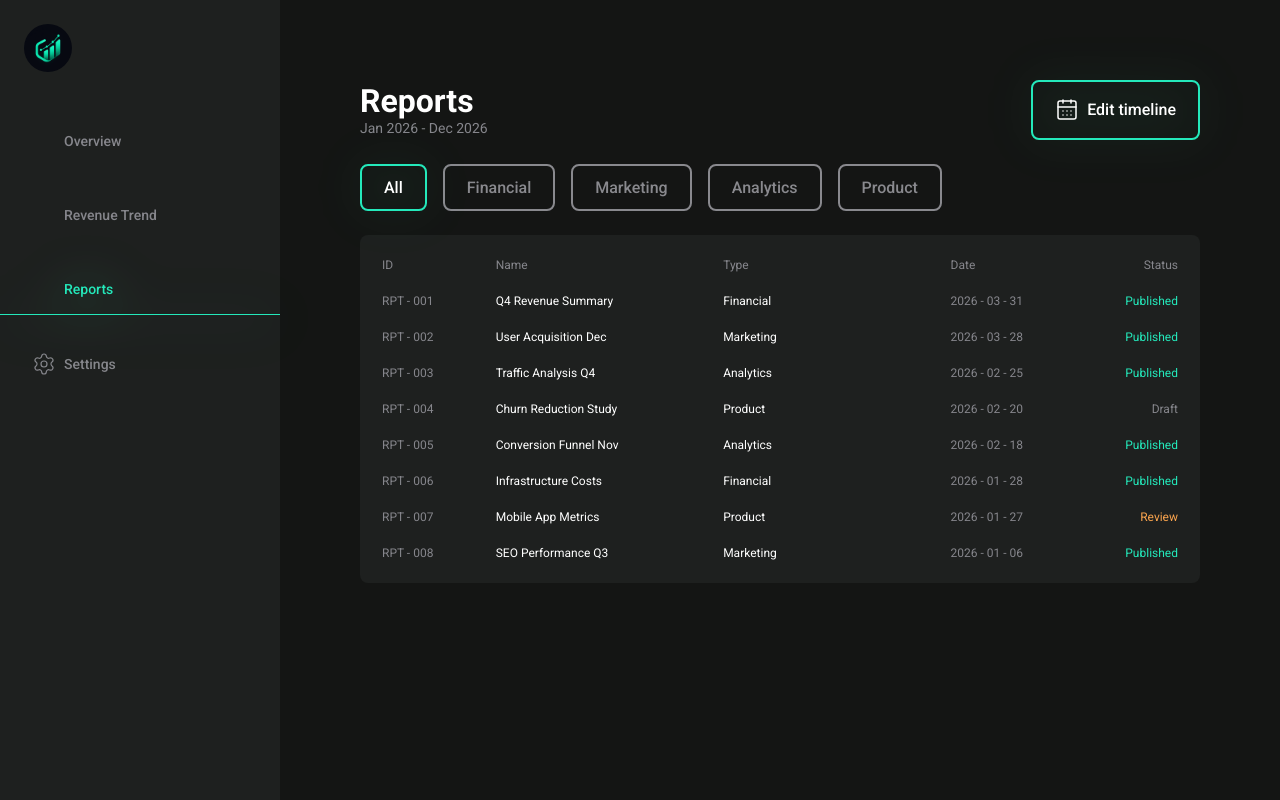
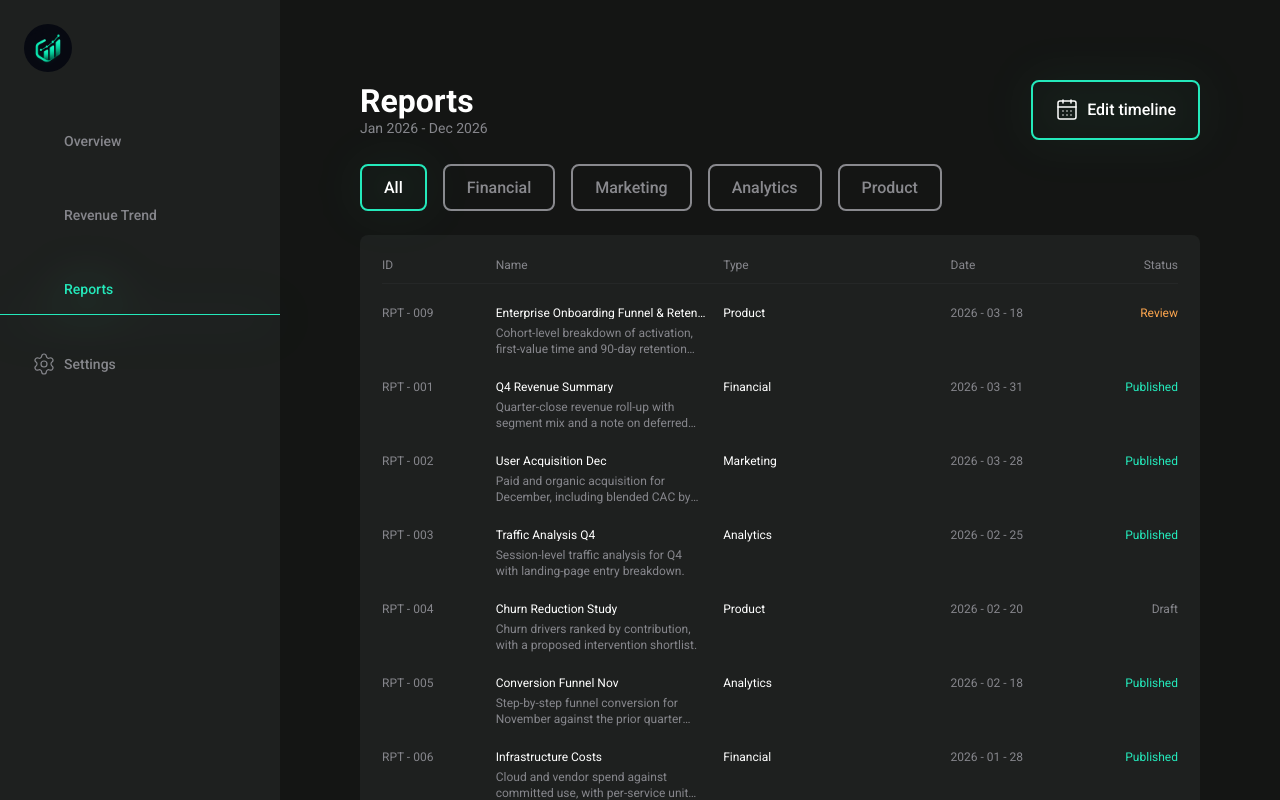
Before and after one commit to lbirts/Revenu, a React (Vite) app: page /reports in a window 1280 px wide. Built offline with nearby package versions, Linux system fonts and the light colour scheme; some icons are missing.

Commit message:
adding defects

```diff
--- a/src/App.tsx
+++ b/src/App.tsx
@@ -1,15 +1,16 @@
-import { useEffect, useState } from "react";
-import { Routes, Route } from "react-router-dom";
+import { ArrowUp } from "lucide-react";
+import { useEffect, useRef, useState } from "react";
+import { Route, Routes } from "react-router-dom";
 import { Toaster } from "sonner";
-import Sidebar from "./components/Sidebar";
 import DatePickerModal from "./components/DatePickerModal";
 import HomeSkeleton, {
   BoneTheme,
   SidebarSkeleton,
 } from "./components/HomeSkeleton";
+import Sidebar from "./components/Sidebar";
 import Home from "./pages/Home";
+import Reports from "./pages/Reports";
 import RevenueTrend from "./pages/RevenueTrend";
-import Reports from "./pages/Reports";
 import Settings from "./pages/Settings";
 import { DEFAULT_TIMELINE } from "./timeline";
 
@@ -23,6 +24,9 @@ export default function App() {
   const [booted, setBooted] = useState(bootedOnce);
   const [pickerOpen, setPickerOpen] = useState(false);
   const [timeline, setTimeline] = useState(DEFAULT_TIMELINE);
+  const [collapsed, setCollapsed] = useState(false);
+  const [scrolled, setScrolled] = useState(false);
+  const mainRef = useRef<HTMLElement>(null);
 
   useEffect(() => {
     if (booted) return;
@@ -50,11 +54,24 @@ export default function App() {
 
   return (
     <div className="flex h-screen overflow-hidden">
-      <Sidebar />
+      <Sidebar collapsed={collapsed} onToggle={() => setCollapsed((c) => !c)} />
       <main
         data-testid="main"
+        ref={mainRef}
+        onScroll={(e) => setScrolled(e.currentTarget.scrollTop > 240)}
         className="relative min-w-0 flex-1 overflow-auto bg-bg"
       >
+        {scrolled && (
+          <button
+            type="button"
+            data-testid="scroll-top"
+            aria-label="Back to top"
+            onClick={() => mainRef.current?.scrollTo({ top: 0 })}
+            className="fixed right-10 bottom-10 z-20 flex h-11 w-11 cursor-pointer items-center justify-center rounded-full border border-accent-hairline bg-panel text-muted transition-colors duration-300 ease-(--ease-app) hover:text-ink"
+          >
+            <ArrowUp size={18} strokeWidth={1.5} />
+          </button>
+        )}
         <Routes>
           <Route
             path="/"
@@ -68,7 +85,9 @@ export default function App() {
           />
           <Route
             path="/reports"
-            element={<Reports onEditTimeline={openPicker} timeline={timeline} />}
+            element={
+              <Reports onEditTimeline={openPicker} timeline={timeline} />
+            }
           />
           <Route path="/settings" element={<Settings />} />
         </Routes>
@@ -79,8 +98,10 @@ export default function App() {
         onSave={setTimeline}
         onClose={() => setPickerOpen(false)}
       />
-      {/* toast anchor: 80px into the content area, 62px from the bottom (design) */}
-      <Toaster position="bottom-left" offset={{ bottom: 62, left: 360 }} />
+      <Toaster
+        position="bottom-left"
+        offset={{ bottom: 62, left: (collapsed ? 88 : 280) + 80 }}
+      />
     </div>
   );
 }
--- a/src/components/DatePickerModal.tsx
+++ b/src/components/DatePickerModal.tsx
@@ -43,7 +43,7 @@ export default function DatePickerModal({
       <DialogContent
         data-testid="date-picker"
         showCloseButton={false}
-        overlayClassName="z-40 bg-[rgba(30,32,31,0.7)] backdrop-blur-[20px] supports-backdrop-filter:backdrop-blur-[20px]"
+        overlayClassName="scrim z-40"
         className="top-38.5 right-20 left-auto z-50 flex h-174 max-h-[calc(100vh-174px)] w-90 max-w-none translate-x-0 translate-y-0 flex-col gap-0 rounded-lg border border-accent-hairline bg-panel-2 p-0 ring-0 sm:max-w-none"
       >
         <DialogTitle className="sr-only">Edit timeline</DialogTitle>
@@ -76,11 +76,11 @@ export default function DatePickerModal({
         </div>
         <div className="mt-3 border-b border-m3-divider" />
 
-        {/* weekday header (single sticky row, as in the design) */}
-        <div className="flex px-3">
+        <div data-testid="weekday-header" className="flex px-3">
           {WEEK.map((w, i) => (
             <div
               key={i}
+              data-testid={`weekday-${i}`}
               className="flex h-12 w-12 items-center justify-center text-base tracking-[0.5px] text-muted-2"
             >
               {w}
@@ -89,7 +89,10 @@ export default function DatePickerModal({
         </div>
 
         {/* months */}
-        <div className="no-scrollbar flex-1 overflow-y-auto pb-2">
+        <div
+          data-testid="month-list"
+          className="no-scrollbar flex-1 overflow-y-auto overscroll-contain pb-2"
+        >
           <Calendar
             mode="range"
             selected={draft}
--- a/src/components/GlowButton.tsx
+++ b/src/components/GlowButton.tsx
@@ -28,7 +28,7 @@ export default function GlowButton({
         "transition-[background-color,border-color,filter,color] duration-300 ease-(--ease-app)",
         disabled
           ? "cursor-default border-muted-2 text-muted-2"
-          : "cursor-pointer border-accent text-ink drop-shadow-[0_0_24px_rgba(44,197,131,0.48)] hover:bg-accent-press",
+          : "cursor-pointer border-accent text-ink drop-shadow-[0_0_24px_rgba(44,197,131,0.48)] hover:bg-[oklch(from_var(--color-accent)_calc(l_-_0.28)_c_h)]",
         className,
       ].join(" ")}
     >
--- a/src/components/Page.tsx
+++ b/src/components/Page.tsx
@@ -5,7 +5,7 @@ export default function Page({ children }: { children: ReactNode }) {
     <div data-testid="page" className="p-20">
       <div
         data-testid="page-content"
-        className="flex w-full min-w-0 flex-col gap-6"
+        className="boot-rise flex w-full min-w-0 flex-col gap-6"
       >
         {children}
       </div>
--- a/src/components/Sidebar.tsx
+++ b/src/components/Sidebar.tsx
@@ -1,5 +1,4 @@
 import { slug } from "@/lib/utils";
-import { useState } from "react";
 import { NavLink } from "react-router-dom";
 import logo from "../assets/logo.png";
 import {
@@ -17,9 +16,13 @@ const items = [
   { to: "/settings", label: "Settings", Icon: GearIcon },
 ];
 
-export default function Sidebar() {
-  const [collapsed, setCollapsed] = useState(false);
-
+export default function Sidebar({
+  collapsed,
+  onToggle,
+}: {
+  collapsed: boolean;
+  onToggle: () => void;
+}) {
   return (
     <aside
       data-testid="sidebar"
@@ -45,7 +48,7 @@ export default function Sidebar() {
         )}
         <button
           type="button"
-          onClick={() => setCollapsed((c) => !c)}
+          onClick={onToggle}
           data-testid="sidebar-toggle"
           aria-label={collapsed ? "Expand sidebar" : "Collapse sidebar"}
           className="flex h-11 w-11 cursor-pointer items-center justify-center text-muted transition-colors duration-300 ease-(--ease-app) hover:text-ink"
@@ -66,7 +69,7 @@ export default function Sidebar() {
               [
                 "flex items-center gap-2 overflow-hidden whitespace-nowrap px-8 transition-colors duration-300 ease-(--ease-app)",
                 isActive
-                  ? "h-12.75 border-b border-accent text-accent drop-shadow-[0_4px_25px_rgba(44,197,131,0.8)]"
+                  ? "h-12.75 border-b border-accent text-accent drop-shadow-[0_4px_25px_rgb(44_197_131_/_var(--nav-glow))] [--nav-glow:0.8]"
                   : "h-12.5 text-muted hover:text-ink",
               ].join(" ")
             }
--- a/src/components/StatCard.tsx
+++ b/src/components/StatCard.tsx
@@ -1,4 +1,5 @@
 import { slug } from "@/lib/utils";
+import type { CSSProperties } from "react";
 import { DeltaArrowIcon } from "../icons";
 
 export default function StatCard({
@@ -14,11 +15,11 @@ export default function StatCard({
   up: boolean;
   positive: boolean;
 }) {
-  const color = positive ? "text-accent" : "text-negative";
   const id = slug(label);
   return (
     <div
       data-testid={`stat-card-${id}`}
+      style={{ "--tone": positive ? "up" : "down" } as CSSProperties}
       className="flex h-35.75 grow basis-0 flex-col gap-1 rounded-lg bg-panel p-6"
     >
       <p
@@ -35,7 +36,7 @@ export default function StatCard({
       </p>
       <div
         data-testid={`stat-card-${id}-delta`}
-        className={`flex h-6 items-center ${color}`}
+        className="stat-delta flex h-6 items-center text-accent"
       >
         <DeltaArrowIcon down={!up} />
         <span className="text-sm leading-none">{delta}</span>
--- a/src/components/Toggle.tsx
+++ b/src/components/Toggle.tsx
@@ -15,7 +15,7 @@ export default function Toggle({
       onCheckedChange={onChange}
       data-testid={testId}
       className={[
-        "h-5.5 w-10.5 shrink-0 cursor-pointer rounded-[20px] p-0.5 outline-none",
+        "notif-switch h-5.5 w-10.5 shrink-0 cursor-pointer rounded-[20px] p-0.5 outline-none",
         "transition-colors duration-300 ease-(--ease-app)",
         "focus-visible:ring-2 focus-visible:ring-accent/50",
         on ? "bg-accent" : "bg-muted",
--- a/src/data.ts
+++ b/src/data.ts
@@ -197,12 +197,23 @@ export type ReportStatus = "Published" | "Draft" | "Review";
 export const reports: {
   id: string;
   name: string;
+  summary: string;
   type: Exclude<ReportType, "All">;
   date: string;
   status: ReportStatus;
 }[] = [
   {
+    id: "RPT - 009",
+    name: "Enterprise Onboarding Funnel & Retention Deep-Dive Q1",
+    summary:
+      "Cohort-level breakdown of activation, first-value time and 90-day retention across the enterprise segment, with a companion read on how seat expansion tracks against contracted minimums for accounts onboarded since January.",
+    type: "Product",
+    date: "2026 - 03 - 18",
+    status: "Review",
+  },
+  {
     id: "RPT - 001",
+    summary: "Quarter-close revenue roll-up with segment mix and a note on deferred recognition.",
     name: "Q4 Revenue Summary",
     type: "Financial",
     date: "2026 - 03 - 31",
@@ -210,6 +221,7 @@ export const reports: {
   },
   {
     id: "RPT - 002",
+    summary: "Paid and organic acquisition for December, including blended CAC by channel.",
     name: "User Acquisition Dec",
     type: "Marketing",
     date: "2026 - 03 - 28",
@@ -217,6 +229,7 @@ export const reports: {
   },
   {
     id: "RPT - 003",
+    summary: "Session-level traffic analysis for Q4 with landing-page entry breakdown.",
     name: "Traffic Analysis Q4",
     type: "Analytics",
     date: "2026 - 02 - 25",
@@ -224,6 +237,7 @@ export const reports: {
   },
   {
     id: "RPT - 004",
+    summary: "Churn drivers ranked by contribution, with a proposed intervention shortlist.",
     name: "Churn Reduction Study",
     type: "Product",
     date: "2026 - 02 - 20",
@@ -231,6 +245,7 @@ export const reports: {
   },
   {
     id: "RPT - 005",
+    summary: "Step-by-step funnel conversion for November against the prior quarter baseline.",
     name: "Conversion Funnel Nov",
     type: "Analytics",
     date: "2026 - 02 - 18",
@@ -238,6 +253,7 @@ export const reports: {
   },
   {
     id: "RPT - 006",
+    summary: "Cloud and vendor spend against committed use, with per-service unit costs.",
     name: "Infrastructure Costs",
     type: "Financial",
     date: "2026 - 01 - 28",
@@ -245,6 +261,7 @@ export const reports: {
   },
   {
     id: "RPT - 007",
+    summary: "Mobile engagement, crash-free sessions and release-over-release adoption.",
     name: "Mobile App Metrics",
     type: "Product",
     date: "2026 - 01 - 27",
@@ -252,9 +269,66 @@ export const reports: {
   },
   {
     id: "RPT - 008",
+    summary: "Organic visibility and ranking movement for the Q3 keyword set.",
     name: "SEO Performance Q3",
     type: "Marketing",
     date: "2026 - 01 - 06",
+    status: "Published",
+  },
+  {
+    id: "RPT - 010",
+    summary: "Net revenue retention by cohort with expansion and contraction split out.",
+    name: "Net Revenue Retention FY26",
+    type: "Financial",
+    date: "2026 - 03 - 12",
+    status: "Published",
+  },
+  {
+    id: "RPT - 011",
+    summary: "Lifecycle email performance with open, click and downstream activation rates.",
+    name: "Lifecycle Email Performance",
+    type: "Marketing",
+    date: "2026 - 03 - 04",
+    status: "Published",
+  },
+  {
+    id: "RPT - 012",
+    summary: "Search and filter usage across the dashboard, with abandoned-query analysis.",
+    name: "In-App Search Behaviour",
+    type: "Analytics",
+    date: "2026 - 02 - 27",
+    status: "Draft",
+  },
+  {
+    id: "RPT - 013",
+    summary: "Feature adoption curves for the Q1 release set, segmented by plan tier.",
+    name: "Q1 Feature Adoption",
+    type: "Product",
+    date: "2026 - 02 - 14",
+    status: "Published",
+  },
+  {
+    id: "RPT - 014",
+    summary: "Gross margin by product line with cost-to-serve allocated per account.",
+    name: "Gross Margin by Product Line",
+    type: "Financial",
+    date: "2026 - 02 - 06",
+    status: "Review",
+  },
+  {
+    id: "RPT - 015",
+    summary: "Attribution comparison across first-touch, last-touch and linear models.",
+    name: "Attribution Model Comparison",
+    type: "Marketing",
+    date: "2026 - 01 - 29",
+    status: "Published",
+  },
+  {
+    id: "RPT - 016",
+    summary: "Support ticket volume and resolution time mapped against release dates.",
+    name: "Support Load vs Releases",
+    type: "Product",
+    date: "2026 - 01 - 15",
     status: "Published",
   },
 ];
--- a/src/index.css
+++ b/src/index.css
@@ -3,12 +3,22 @@
 @import "shadcn/tailwind.css";
 @custom-variant dark (&:is(.dark *));
 
+:root {
+  color-scheme: dark;
+
+  --grey-panel: #1e201f;
+  --grey-panel-raised: #191b1a;
+
+  --surface-sunken: var(--grey-panel-raised);
+  --surface-raised: var(--grey-panel);
+}
+
 @theme {
   --font-sans: "Roboto", system-ui, -apple-system, sans-serif;
 
-  --color-bg: #141514; /* content background */
-  --color-panel: #1e201f; /* sidebar + cards */
-  --color-panel-2: #191b1a; /* modal + skeleton background */
+  --color-bg: #141514;
+  --color-panel: var(--surface-raised);
+  --color-panel-2: var(--surface-sunken);
   --color-ink: #ffffff;
   --color-muted: #86868c; /* secondary text */
   --color-muted-2: #89898e; /* disabled / placeholder */
@@ -28,7 +38,6 @@
   --color-accent-hairline: rgb(35 231 184 / 0.08); /* modal border */
 }
 
-/* 300ms ease-out on every hover transition */
 :root {
   --ease-app: cubic-bezier(0, 0, 0.58, 1);
   --shadow-glow-btn: 0 0 24px rgb(44 197 131 / 0.48); /* #2cc5837a */
@@ -84,17 +93,58 @@ body {
   -webkit-font-smoothing: antialiased;
 }
 
-/* sonner custom toasts: assert the resting transform (enter transition can stall) */
-[data-sonner-toast][data-mounted="true"][data-removed="false"] {
-  transform: var(--y);
-}
-
-/* Hide scrollbar inside the date-picker month list (design shows none) */
 .no-scrollbar {
   scrollbar-width: none;
 }
 .no-scrollbar::-webkit-scrollbar {
   display: none;
+}
+
+@container style(--tone: down) {
+  .stat-delta {
+    color: var(--color-negative);
+  }
+}
+
+@property --nav-glow {
+  syntax: "<number>";
+  inherits: true;
+  initial-value: 0;
+}
+
+@supports (backdrop-filter: blur(1px)) {
+  .scrim {
+    background: rgb(30 32 31 / 0.7);
+    backdrop-filter: blur(20px);
+  }
+}
+@supports not (backdrop-filter: blur(1px)) {
+  .scrim {
+    background: rgb(30 32 31 / 0.94);
+  }
+}
+
+.report-summary {
+  display: -webkit-box;
+  -webkit-line-clamp: 2;
+  -webkit-box-orient: vertical;
+  overflow: hidden;
+}
+
+@keyframes boot-rise {
+  from {
+    opacity: 0;
+    transform: translateY(8px);
+  }
+  to {
+    opacity: 1;
+    transform: translateY(0);
+  }
+}
+
+.boot-rise {
+  opacity: 0;
+  animation: boot-rise 600ms cubic-bezier(0.22, 1, 0.36, 1) 120ms both;
 }
 /*
   ---break---
--- a/src/pages/Reports.tsx
+++ b/src/pages/Reports.tsx
@@ -2,7 +2,7 @@ import { useState } from "react";
 import Page from "../components/Page";
 import PageHeader from "../components/PageHeader";
 import Tag from "../components/Tag";
-import { reports, reportTypes, statusColor, type ReportType } from "../data";
+import { reports, reportTypes, type ReportType } from "../data";
 import { formatTimeline, inTimeline, reportMonthKey } from "../timeline";
 import { slug } from "@/lib/utils";
 import type { DateRange } from "react-day-picker";
@@ -45,7 +45,7 @@ export default function Reports({
         <div data-testid="reports-table" className="flex flex-col gap-6">
           <div
             data-testid="reports-table-head"
-            className="grid grid-cols-[1fr_2fr_2fr_1fr_1fr]"
+            className="sticky top-0 z-10 grid grid-cols-[1fr_2fr_2fr_1fr_1fr] bg-panel pb-3 shadow-[0_1px_0_var(--color-hairline)]"
           >
             <span className="text-xs leading-none text-muted">ID</span>
             <span className="text-xs leading-none text-muted">Name</span>
@@ -62,13 +62,26 @@ export default function Reports({
               className="grid grid-cols-[1fr_2fr_2fr_1fr_1fr]"
             >
               <span className="text-xs leading-none text-muted">{r.id}</span>
-              <span className="text-xs leading-none text-ink">{r.name}</span>
+              <span className="min-w-0 pr-4">
+                <span
+                  data-testid={`report-row-${slug(r.id)}-name`}
+                  className="block truncate text-xs leading-none text-ink"
+                >
+                  {r.name}
+                </span>
+                <span
+                  data-testid={`report-row-${slug(r.id)}-summary`}
+                  className="report-summary mt-1.5 text-xs leading-4 text-muted"
+                >
+                  {r.summary}
+                </span>
+              </span>
               <span className="text-xs leading-none text-ink">{r.type}</span>
               <span className="text-xs leading-none text-muted">{r.date}</span>
               <span
                 data-testid={`report-row-${slug(r.id)}-status`}
-                className="text-right text-xs leading-none"
-                style={{ color: statusColor[r.status] }}
+                data-status={r.status}
+                className="text-right text-xs leading-none data-[status=Draft]:text-muted data-[status=Published]:text-accent data-[status=Review]:text-amber"
               >
                 {r.status}
               </span>
--- a/src/pages/RevenueTrend.tsx
+++ b/src/pages/RevenueTrend.tsx
@@ -63,11 +63,18 @@ export default function RevenueTrend({
         ))}
       </div>
 
+      <div data-anchor-section id="revenue-vs-expenses" className="scroll-mt-18">
         <ChartCard title="Revenue vs Expenses" range={label}>
           <BarsChart data={inTimeline(revExpBars, timeline)} />
         </ChartCard>
+      </div>
 
-      <div data-testid="breakdown-card" className="rounded-lg bg-panel px-5.5 py-6">
+      <div
+        data-testid="breakdown-card"
+        data-anchor-section
+        id="monthly-breakdown"
+        className="scroll-mt-18 rounded-lg bg-panel px-5.5 py-6"
+      >
         <h3
           data-testid="breakdown-card-title"
           className="text-2xl font-semibold leading-7 text-ink"
@@ -75,11 +82,13 @@ export default function RevenueTrend({
           Monthly Breakdown
         </h3>
         <div data-testid="breakdown-table" className="mt-4 flex flex-col gap-4">
+          <div className="sticky top-0 z-10 bg-panel pb-3 shadow-[0_1px_0_var(--color-hairline)]">
             <Row
               testId="breakdown-head"
               cells={["Month", "Revenue", "Expenses", "Profit", "Margin"]}
               colors={Array(5).fill("text-muted")}
             />
+          </div>
           {inTimeline(monthlyBreakdown, timeline).map((r) => (
             <Row
               key={r.month}
--- a/src/pages/Settings.tsx
+++ b/src/pages/Settings.tsx
@@ -57,7 +57,10 @@ export default function Settings() {
         subtitle="Manage your personal information and preferences"
       />
 
-      <div data-testid="profile-card" className="rounded-lg bg-panel px-5.5 py-6">
+      <div
+        data-testid="profile-card"
+        className="rounded-lg bg-panel px-5.5 py-6"
+      >
         <h3
           data-testid="profile-card-title"
           className="text-2xl font-semibold leading-7 text-ink"
@@ -109,9 +112,9 @@ export default function Settings() {
             <div
               key={n.key}
               data-testid={`notification-row-${n.key}`}
-              className={`flex h-13.5 items-center justify-between ${
+              className={`flex h-13.5 items-center justify-between border-l-2 border-l-transparent pl-3 has-data-checked:border-l-accent ${
                 i < defaultNotifications.length - 1
-                  ? "border-b border-input-border"
+                  ? "border-b border-b-input-border"
                   : ""
               }`}
             >
```
Also changed, not shown: 2 other files (tests, documents, lock files or other folders). Lines whose indentation alone changed are shown as unchanged.
